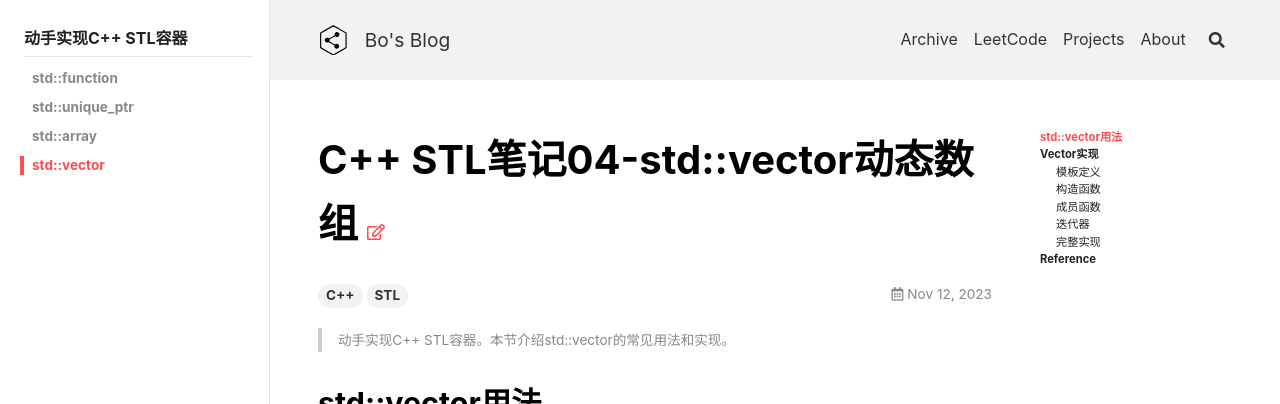
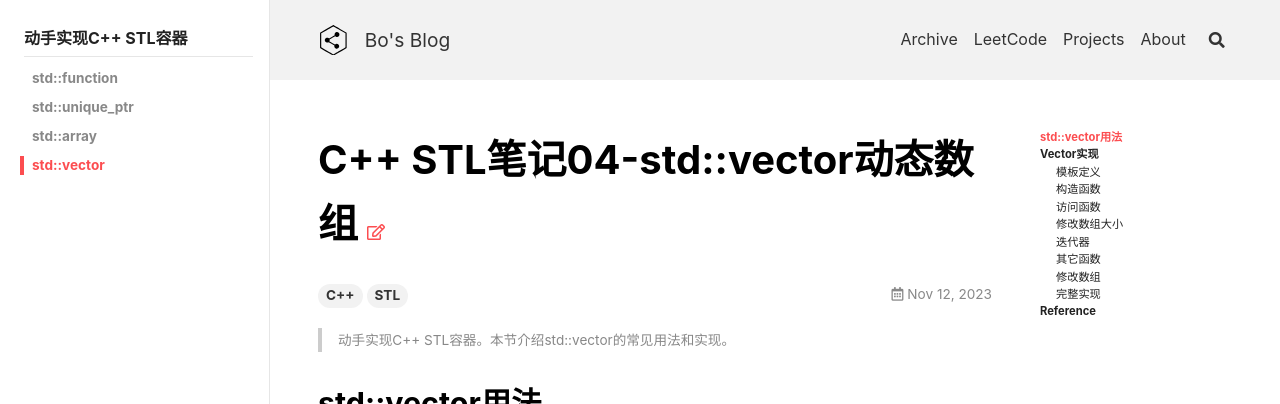
Before and after one commit to peng00bo00/peng00bo00_previous_blog, a Jekyll site: the page built from _posts/2023-11-12-STL-NOTES-04.md, in a window 1280 px wide. Shown: the top 404 px of the page. Built offline with Jekyll 4.4.1, drawn with Linux system fonts in a browser that asks for light colours; nearby versions of some CDN libraries; comment, search, counter and statistics services are not loaded; some of the changed lines change nothing that is shown.

Commit message:
Update 2023-11-12-STL-NOTES-04.md

````diff
--- a/_posts/2023-11-12-STL-NOTES-04.md
+++ b/_posts/2023-11-12-STL-NOTES-04.md
@@ -306,7 +306,168 @@
 }
 ```
 
-### 成员函数
+### 访问函数
+
+`Vector`允许通过`[]`运算符对数组中的元素进行访问。
+
+```cpp
+template <class T, class Alloc = std::allocator<T>>
+struct Vector {
+    ...
+    T const &operator[](size_t i) const noexcept {
+        return m_data[i];
+    }
+
+    T &operator[](size_t i) noexcept {
+        return m_data[i];
+    }
+}
+```
+
+当然更安全的访问方式是使用`at()`函数，它会在获取元素之前先判断是否越界。
+
+```cpp
+template <class T, class Alloc = std::allocator<T>>
+struct Vector {
+    ...
+    T const &at(size_t i) const {
+        if (i >= m_size) [[unlikely]] throw std::out_of_range("vector::at");
+        return m_data[i];
+    }
+
+    T &at(size_t i) {
+        if (i >= m_size) [[unlikely]] throw std::out_of_range("vector::at");
+        return m_data[i];
+    }
+}
+```
+
+### 修改数组大小
+
+`Vector`作为动态数组需要允许用户修改数组的大小。这里我们先实现一个`clear()`函数用来清空数组，需要注意的是`clear()`函数会析构数组中的元素但不会释放数组占用的内存。
+
+```cpp
+template <class T, class Alloc = std::allocator<T>>
+struct Vector {
+    ...
+    void clear() noexcept {
+        for (size_t i = 0; i != m_size; i++) {
+            std::destroy_at(&m_data[i]);
+        }
+
+        m_size = 0;
+    }
+}
+```
+
+如果用户想要释放掉多余的内存则可以使用`shrink_to_fit()`函数将容器的容量减小到与其大小相匹配。
+
+```cpp
+template <class T, class Alloc = std::allocator<T>>
+struct Vector {
+    ...
+    void shrink_to_fit() noexcept {
+        auto old_data = m_data;
+        auto old_cap  = m_cap;
+
+        m_cap = m_size;
+        if (m_size == 0) {
+            m_data = nullptr;
+        } else {
+            m_data = m_alloc.allocate(m_size);
+        }
+
+        if (old_cap != 0) [[likely]] {
+            for (size_t i = 0; i != m_size; i++) {
+                std::construct_at(&m_data[i], std::move_if_noexcept(old_data[i])); // m_data[i] = std::move(old_data[i])
+                std::destroy_at(&old_data[i]);
+            }
+
+            m_alloc.deallocate(old_data, old_cap);
+        }
+    }
+}
+```
+
+另一种常见的情况是预先申请一部分内存以便后续对数组进行操作，此时则需要利用`reserve()`函数。它会将数组的容量扩充至`n`，从而预留出足够的空间。
+
+```cpp
+template <class T, class Alloc = std::allocator<T>>
+struct Vector {
+    ...
+    void reserve(size_t n) {
+        if (n <= m_cap) return;
+        n = std::max(n, m_cap * 2);
+
+        auto old_data = m_data;
+        auto old_cap  = m_cap;
+
+        if (n == 0) {
+            m_data = nullptr;
+            m_cap  = 0;
+        } else {
+            m_data = m_alloc.allocate(n);
+            m_cap  = n;
+        }
+
+        if (old_cap != 0) {
+            for (size_t i = 0; i != m_size; i++) {
+                std::construct_at(&m_data[i], std::move_if_noexcept(old_data[i]));
+            }
+
+            for (size_t i = 0; i != m_size; i++) {
+                std::destroy_at(&old_data[i]);
+            }
+
+            m_alloc.deallocate(old_data, old_cap);
+        }
+    }
+}
+```
+
+在此基础上我们就可以实现`resize()`函数，它会根据参数`n`的大小来修改数组。当`n`小于数组大小`m_size`时截断多出来的部分；而当`n`大于`m_size`时利用`reserve()`函数申请足够的空间。
+
+```cpp
+template <class T, class Alloc = std::allocator<T>>
+struct Vector {
+    ...
+    void resize(size_t n) {
+        if (n < m_size) {
+            for (size_t i = n; i != m_size; i++) {
+                std::destroy_at(&m_data[i]);
+            }
+            m_size = n;
+        } else if (n > m_size) {
+            reserve(n);
+            for (size_t i = m_size; i != n; i++) {
+                std::construct_at(&m_data[i]); // m_data[i] = 0
+            }
+        }
+
+        m_size = n;
+    }
+
+    void resize(size_t n, T const &val) {
+        if (n < m_size) {
+            for (size_t i = n; i != m_size; i++) {
+                std::destroy_at(&m_data[i]);
+            }
+            m_size = n;
+        } else if (n > m_size) {
+            reserve(n);
+            for (size_t i = m_size; i != n; i++) {
+                std::construct_at(&m_data[i], val); // m_data[i] = val
+            }
+        }
+
+        m_size = n;
+    }
+}
+```
+
+### 迭代器
+
+### 其它函数
 
 `Vector`中有很多获取内部信息的成员函数。这些成员函数的实现都比较简单，这里总结如下：
 
@@ -336,7 +497,7 @@
 }
 ```
 
-### 迭代器
+### 修改数组
 
 ### 完整实现
 
````
